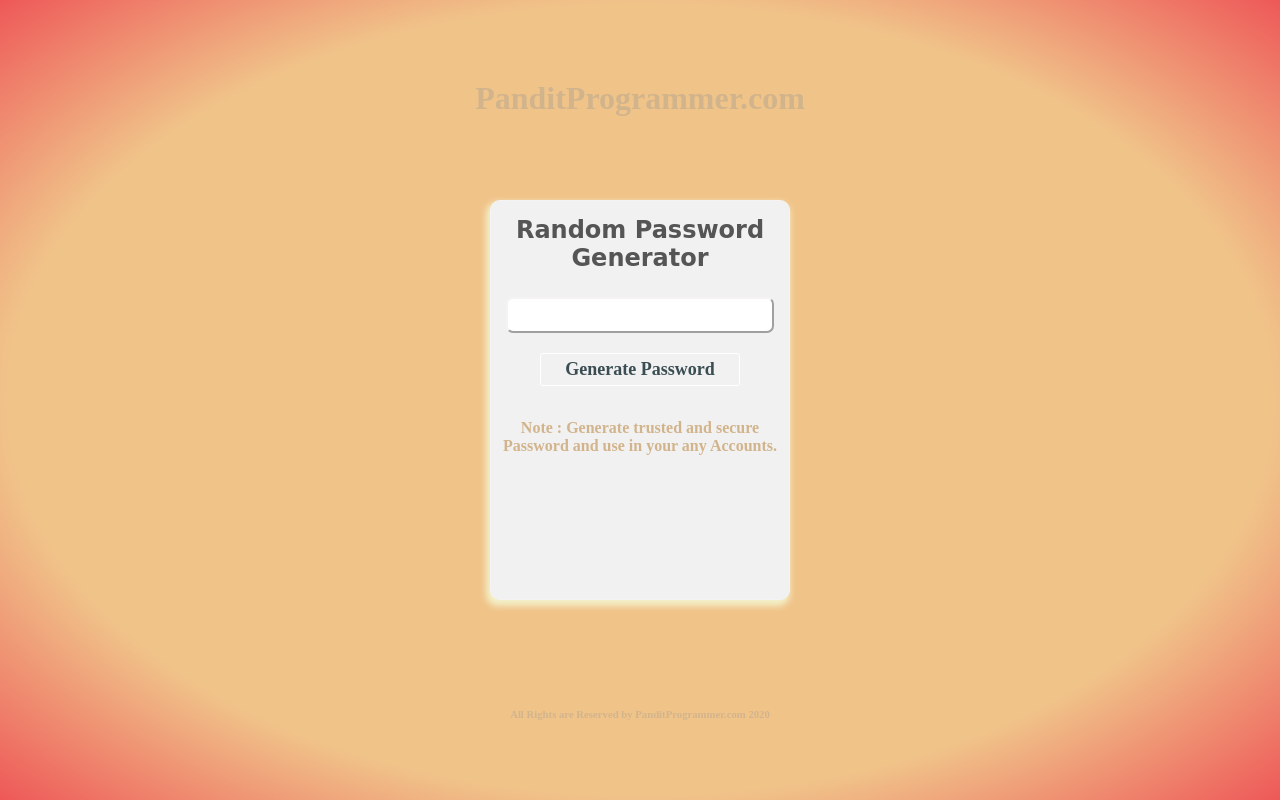
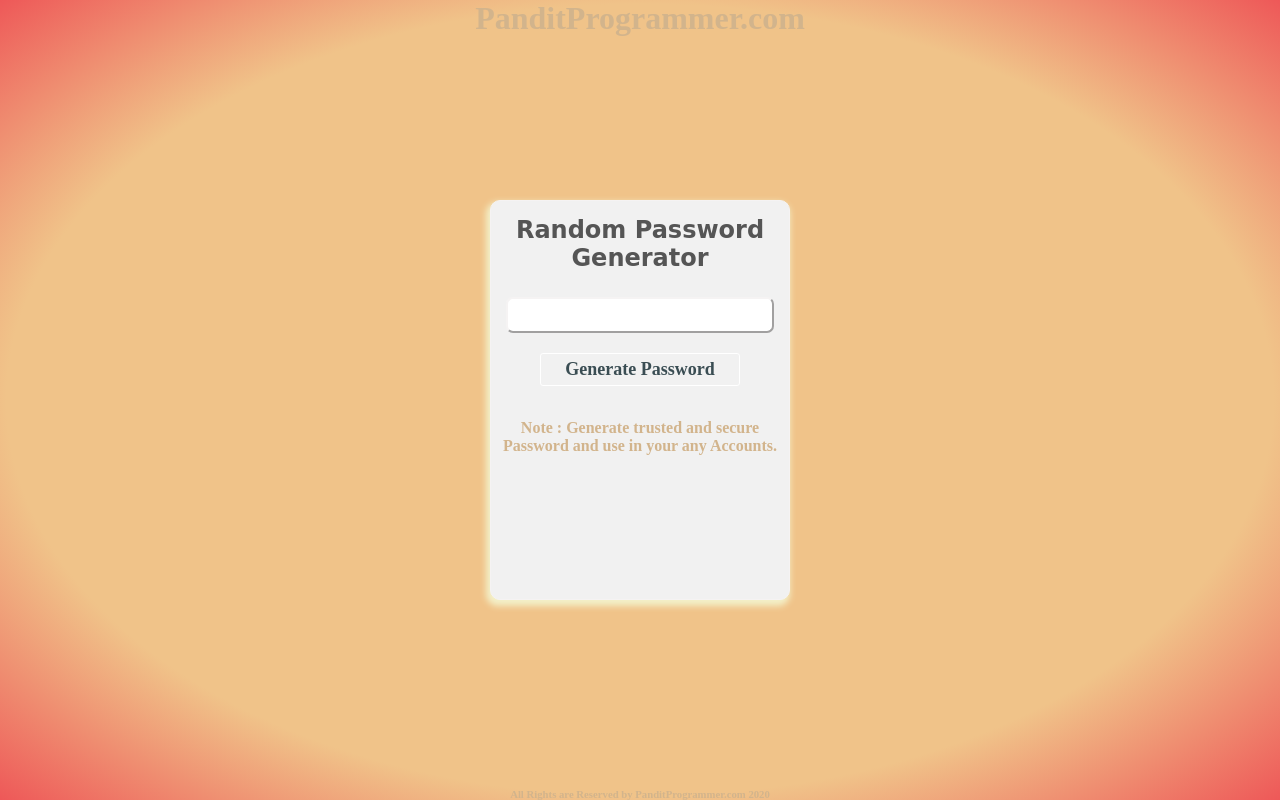
Before and after one commit to panditprogrammer/custom-password-generator, a plain HTML site: page index.html in a window 1280 px wide. Drawn offline with Linux system fonts and the light colour scheme.

Commit message:
H4 and h6 position change

```diff
--- a/index.html
+++ b/index.html
@@ -80,11 +80,11 @@
             position: absolute;
             text-align: center;
             color: tan;
-            top: 10%;
+            top: 0px;
         }
         h6{
             position: absolute;
-            bottom: 10%;
+            bottom: 0px;
             text-align: center;
             color: tan;
         }
```
